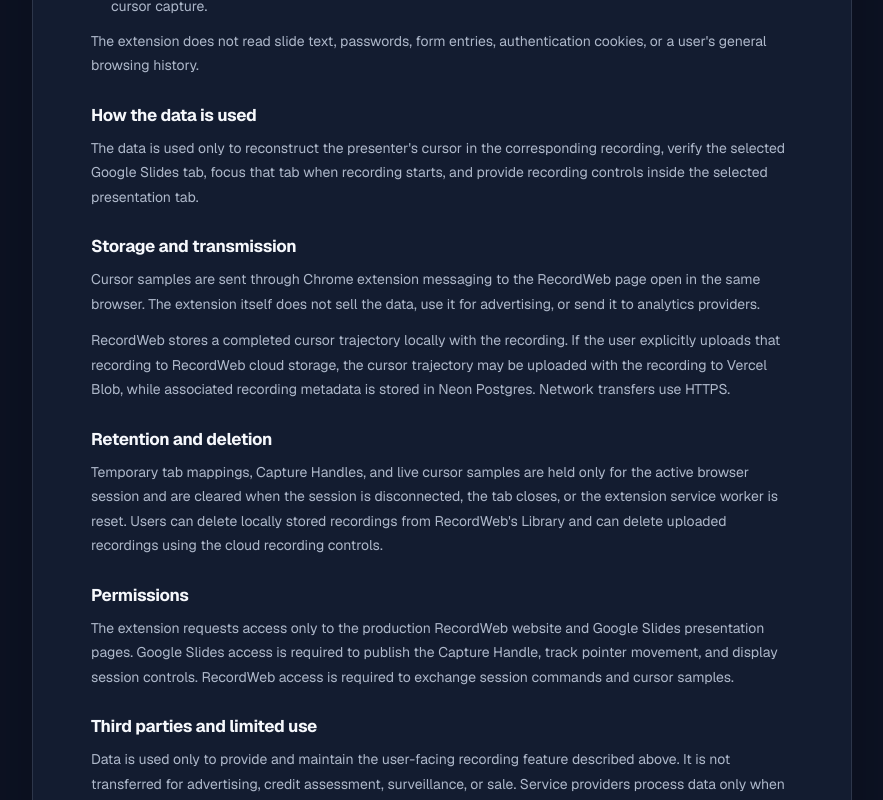
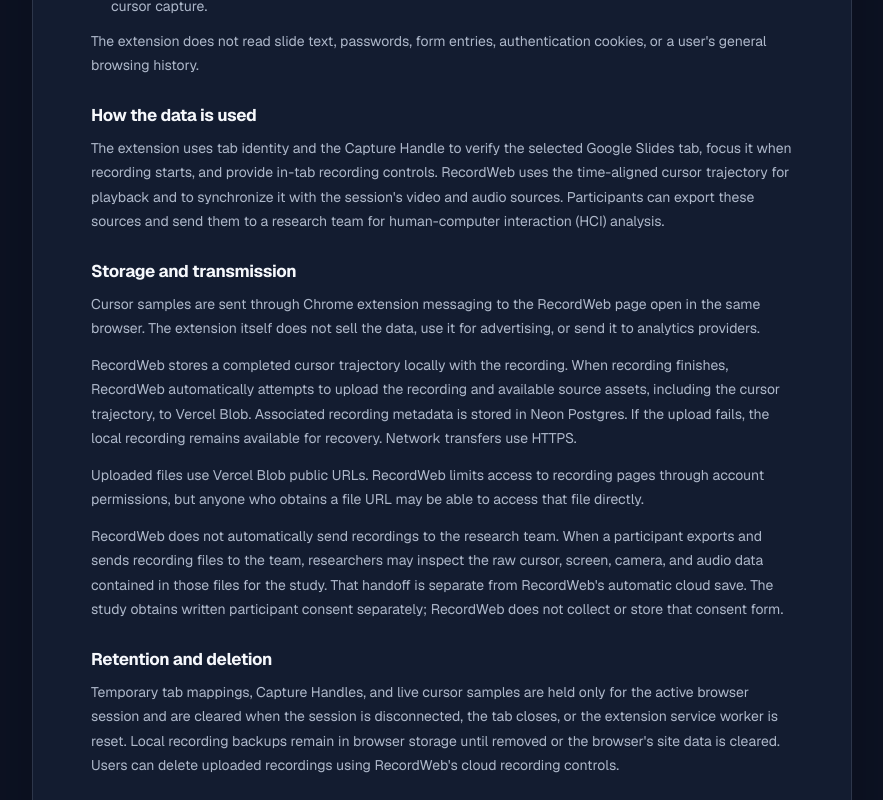
Before and after one commit to caoquanghung/recordweb, a Next.js app: page /privacy in a window 1280 px wide. Shown: the part 620-1420 px from the top of the page, without its empty margins (198-1081 px from the left). Built offline with nearby package versions, Linux system fonts and the light colour scheme; no server answers.

Commit message:
wrapup for extension publication

```diff
--- a/src/app/privacy/page.tsx
+++ b/src/app/privacy/page.tsx
@@ -43,9 +43,10 @@
         <section>
           <h2>How the data is used</h2>
           <p>
-            The data is used only to reconstruct the presenter&apos;s cursor in the corresponding recording, verify the
-            selected Google Slides tab, focus that tab when recording starts, and provide recording controls inside
-            the selected presentation tab.
+            The extension uses tab identity and the Capture Handle to verify the selected Google Slides tab, focus
+            it when recording starts, and provide in-tab recording controls. RecordWeb uses the time-aligned cursor
+            trajectory for playback and to synchronize it with the session&apos;s video and audio sources. Participants
+            can export these sources and send them to a research team for human-computer interaction (HCI) analysis.
           </p>
         </section>
 
@@ -56,9 +57,21 @@
             The extension itself does not sell the data, use it for advertising, or send it to analytics providers.
           </p>
           <p>
-            RecordWeb stores a completed cursor trajectory locally with the recording. If the user explicitly uploads
-            that recording to RecordWeb cloud storage, the cursor trajectory may be uploaded with the recording to
-            Vercel Blob, while associated recording metadata is stored in Neon Postgres. Network transfers use HTTPS.
+            RecordWeb stores a completed cursor trajectory locally with the recording. When recording finishes,
+            RecordWeb automatically attempts to upload the recording and available source assets, including the
+            cursor trajectory, to Vercel Blob. Associated recording metadata is stored in Neon Postgres. If the
+            upload fails, the local recording remains available for recovery. Network transfers use HTTPS.
+          </p>
+          <p>
+            Uploaded files use Vercel Blob public URLs. RecordWeb limits access to recording pages through account
+            permissions, but anyone who obtains a file URL may be able to access that file directly.
+          </p>
+          <p>
+            RecordWeb does not automatically send recordings to the research team. When a participant exports and
+            sends recording files to the team, researchers may inspect the raw cursor, screen, camera, and audio
+            data contained in those files for the study. That handoff is separate from RecordWeb&apos;s automatic
+            cloud save. The study obtains written participant consent separately; RecordWeb does not collect or
+            store that consent form.
           </p>
         </section>
 
@@ -67,8 +80,8 @@
           <p>
             Temporary tab mappings, Capture Handles, and live cursor samples are held only for the active browser
             session and are cleared when the session is disconnected, the tab closes, or the extension service worker
-            is reset. Users can delete locally stored recordings from RecordWeb&apos;s Library and can delete uploaded
-            recordings using the cloud recording controls.
+            is reset. Local recording backups remain in browser storage until removed or the browser&apos;s site data
+            is cleared. Users can delete uploaded recordings using RecordWeb&apos;s cloud recording controls.
           </p>
         </section>
 
@@ -84,9 +97,10 @@
         <section>
           <h2>Third parties and limited use</h2>
           <p>
-            Data is used only to provide and maintain the user-facing recording feature described above. It is not
-            transferred for advertising, credit assessment, surveillance, or sale. Service providers process data only
-            when required to operate storage selected by the user.
+            Data is used to provide the synchronized recording and HCI analysis workflow described above. It is not
+            transferred for advertising, credit assessment, surveillance, or sale. Service providers process data
+            for RecordWeb authentication, recording storage, and metadata persistence. Participants may separately
+            send exported files to the research team for the disclosed study purpose.
           </p>
           <p>
             RecordWeb&apos;s use and transfer of information handled by the extension adheres to the Chrome Web Store
--- a/src/components/studio/StudioReviewWorkspace.tsx
+++ b/src/components/studio/StudioReviewWorkspace.tsx
@@ -122,7 +122,7 @@
             <div className={styles.cardCopy}>
               <span className={styles.sectionLabel}>Instant download</span>
               <h3>Your recording files</h3>
-              <p>Get the final video and available sources together.</p>
+              <p>Get the final video and synchronized source files, including cursor data when available, for HCI analysis.</p>
             </div>
             <button className={styles.secondaryButton} type="button" onClick={() => void downloadRecordingFiles()}
               disabled={!readyToContinue || titleSaving || sourceFiles.length === 0}>Download All Sources (ZIP)</button>
```
Also changed, not shown: scripts/package-extension.mjs (+15 -0 lines), extension/README.md, extension/manifest.json, 3 other files (tests, documents, lock files or other folders).
